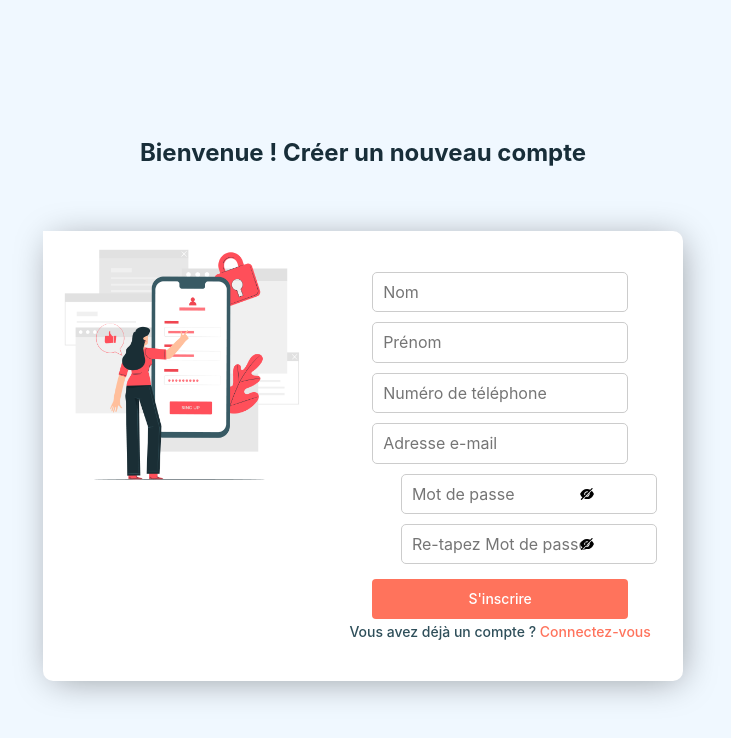
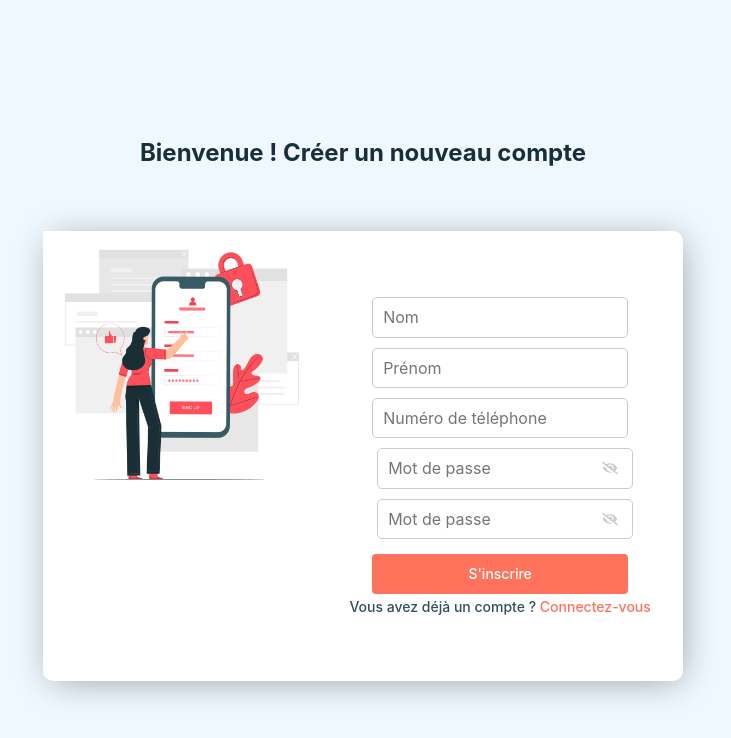
Before and after one commit to eya-harbaoui/InternshipPlatform, a React (Create React App) app in the folder frontend/: page /signup in a window 1280 px wide. Shown: the top 738 px of the page, without its empty margins (277-1008 px from the left). Built offline with nearby package versions, Linux system fonts and the light colour scheme.

Commit message:
admin users route and controller antegration and test with frontend :done

```diff
--- a/frontend/src/components/Admin/TabUsers.jsx
+++ b/frontend/src/components/Admin/TabUsers.jsx
@@ -11,10 +11,12 @@ import {
   Select,
 } from "antd";
 import { EditOutlined, DeleteOutlined, PlusOutlined } from "@ant-design/icons";
+import { EyeInvisibleOutlined, EyeTwoTone } from "@ant-design/icons";
 import axios from "axios";
 
 const { Option } = Select;
 
+// Composant pour les cellules éditables dans le tableau
 const EditableCell = ({
   editing,
   dataIndex,
@@ -41,6 +43,7 @@ const EditableCell = ({
             },
           ]}
         >
+          {/* Si le champ à éditer est le rôle, affiche une liste déroulante */}
           {dataIndex === "role" ? (
             <Select>
               <Option value="admin">Admin</Option>
@@ -60,58 +63,66 @@ const EditableCell = ({
   );
 };
 
+// Composant principal de la page des utilisateurs
 const TabUtilisateurs = () => {
   const [form] = Form.useForm();
   const [data, setData] = useState([]);
   const [editingKey, setEditingKey] = useState("");
   const [isModalVisible, setIsModalVisible] = useState(false);
 
+  // Fonction pour récupérer les données des utilisateurs depuis l'API
   useEffect(() => {
     fetchData();
   });
 
   const fetchData = async () => {
     try {
-      const response = await axios.get("http://localhost:8000/users_admin");
+      const response = await axios.get("http://localhost:8000/users");
       setData(response.data);
+      //console.log(data, "dataaa");
     } catch (error) {
       console.error("Failed to fetch data:", error);
     }
   };
 
-  const isEditing = (record) => record.id === editingKey;
+  const isEditing = (record) => record._id === editingKey;
 
   const edit = (record) => {
     form.setFieldsValue({
-      nom: record.nom,
-      prenom: record.prenom,
+      firstName: record.firstName,
+      lastName: record.lastName,
       email: record.email,
+      password: record.password,
+      phoneNumber: record.phoneNumber,
       role: record.role,
     });
-    setEditingKey(record.id);
+    setEditingKey(record._id);
   };
 
   const cancel = () => {
     setEditingKey("");
   };
 
+  // Fonction pour sauvegarder les modifications d'un utilisateur
   const save = async (key) => {
     try {
       const row = await form.validateFields();
+
       const newData = [...data];
-      const index = newData.findIndex((item) => key === item.id);
+      const index = newData.findIndex((item) => key === item._id);
       if (index > -1) {
         const item = newData[index];
         newData.splice(index, 1, {
           ...item,
           ...row,
         });
-        await axios.put(`http://localhost:8000/users_admin/${key}`, row);
+        console.log("key", key);
+        await axios.put(`http://localhost:8000/users/${key}`, row);
         setData(newData);
         setEditingKey("");
       } else {
         newData.push(row);
-        await axios.post("http://localhost:8000/users_admin", row);
+        await axios.post("http://localhost:8000/users", row);
         setData(newData);
         setEditingKey("");
       }
@@ -120,10 +131,11 @@ const TabUtilisateurs = () => {
     }
   };
 
+  // Fonction pour supprimer un utilisateur
   const handleDelete = async (key) => {
     try {
-      await axios.delete(`http://localhost:8000/users_admin/${key}`);
-      const newData = data.filter((item) => item.id !== key);
+      await axios.delete(`http://localhost:8000/users/${key}`);
+      const newData = data.filter((item) => item._id !== key);
       setData(newData);
     } catch (error) {
       console.error("Failed to delete:", error);
@@ -132,13 +144,14 @@ const TabUtilisateurs = () => {
 
   const handleAddUser = () => {
     setIsModalVisible(true);
-    form.resetFields(); // Reset form fields when opening modal
+    form.resetFields(); // Réinitialise les champs du formulaire à l'ouverture du modal
   };
+  // Fonction pour ajouter un nouveau utilisateur
 
   const handleModalOk = async () => {
     try {
       const values = await form.validateFields();
-      await axios.post("http://localhost:8000/users_admin", values);
+      await axios.post("http://localhost:8000/users", values);
       setIsModalVisible(false);
       form.resetFields();
       fetchData();
@@ -152,16 +165,17 @@ const TabUtilisateurs = () => {
     form.resetFields();
   };
 
+  // Configuration des colonnes du tableau
   const columns = [
     {
       title: "Nom",
-      dataIndex: "nom",
+      dataIndex: "firstName",
       width: "15%",
       editable: true,
     },
     {
       title: "Prénom",
-      dataIndex: "prenom",
+      dataIndex: "lastName",
       width: "15%",
       editable: true,
     },
@@ -169,6 +183,12 @@ const TabUtilisateurs = () => {
       title: "Email",
       dataIndex: "email",
       width: "20%",
+      editable: true,
+    },
+    {
+      title: "Numéro de téléphone",
+      dataIndex: "phoneNumber",
+      width: "25%",
       editable: true,
     },
     {
@@ -185,7 +205,7 @@ const TabUtilisateurs = () => {
         const editable = isEditing(record);
         return editable ? (
           <span>
-            <a onClick={() => save(record.id)} style={{ marginRight: 8 }}>
+            <a onClick={() => save(record._id)} style={{ marginRight: 8 }}>
               Enregistrer
             </a>
             <Popconfirm title="Voulez-vous annuler?" onConfirm={cancel}>
@@ -199,7 +219,7 @@ const TabUtilisateurs = () => {
             </a>
             <Popconfirm
               title="Voulez-vous supprimer cet utilisateur?"
-              onConfirm={() => handleDelete(record.id)}
+              onConfirm={() => handleDelete(record._id)}
             >
               <a style={{ marginLeft: 8, color: "blue" }}>Supprimer</a>
             </Popconfirm>
@@ -209,6 +229,7 @@ const TabUtilisateurs = () => {
     },
   ];
 
+  // Ajoute la fonctionnalité d'édition aux colonnes éditables
   const mergedColumns = columns.map((col) => {
     if (!col.editable) {
       return col;
@@ -233,7 +254,11 @@ const TabUtilisateurs = () => {
       </Typography.Title>
       <Button
         type="primary"
-        style={{ float: "right", marginBottom: "20px" ,backgroundColor:"#ff735c"}}
+        style={{
+          float: "right",
+          marginBottom: "20px",
+          backgroundColor: "#ff735c",
+        }}
         icon={<PlusOutlined />}
         onClick={handleAddUser}
       >
@@ -263,7 +288,7 @@ const TabUtilisateurs = () => {
       >
         <Form form={form} layout="vertical">
           <Form.Item
-            name="nom"
+            name="firstName"
             label="Nom"
             rules={[
               {
@@ -275,7 +300,7 @@ const TabUtilisateurs = () => {
             <Input />
           </Form.Item>
           <Form.Item
-            name="prenom"
+            name="lastName"
             label="Prénom"
             rules={[
               {
@@ -294,6 +319,27 @@ const TabUtilisateurs = () => {
             <Input />
           </Form.Item>
           <Form.Item
+            name="password"
+            label="Mot de passe"
+            rules={[{ required: true, message: "SVP entrez le mot de passe" }]}
+          >
+            <Input.Password
+              placeholder="input password"
+              iconRender={(visible) =>
+                visible ? <EyeTwoTone /> : <EyeInvisibleOutlined />
+              }
+            />
+          </Form.Item>
+          <Form.Item
+            name="phoneNumber"
+            label="Numéro de téléphone"
+            rules={[
+              { required: true, message: "SVP entrez le Numéro de téléphone" },
+            ]}
+          >
+            <Input />
+          </Form.Item>
+          <Form.Item
             name="role"
             label="Role"
             rules={[
@@ -304,11 +350,11 @@ const TabUtilisateurs = () => {
             ]}
           >
             <Select>
-              <Option value="admin">Admin</Option>
-              <Option value="RH">RH</Option>
-              <Option value="validateur technique">Validateur Technique</Option>
-              <Option value="etudiant">Étudiant</Option>
-              <Option value="manager">Manager</Option>
+              <Option value="Admin">Admin</Option>
+              <Option value="Assistant RH">Assistant RH</Option>
+              <Option value="Responsable RH">Responsable RH</Option>
+              <Option value="Manager">Manager</Option>
+              <Option value="Validator">Validator</Option>
             </Select>
           </Form.Item>
         </Form>
--- a/frontend/src/components/Input/PasswordInput.css
+++ /dev/null
@@ -1,32 +0,0 @@
-/* PasswordInput.css */
-.input-password-div-container {
-  position: relative;
-  display: flex;
-  align-items: center;
-  width: 100%;
-  margin-left: 43%;
-}
-
-.password-input {
-  width: 70%;
-  max-width: 300px;
-  padding: 10px;
-  margin: 5px;
-  border: 1px solid #ccc;
-  border-radius: 5px;
-  outline: none;
-  box-sizing: border-box;
-  position: relative;
-}
-
-.eye-icon {
-  position: absolute;
-  margin-left: 50%;
-  cursor: pointer;
-}
-
-.password-input:focus {
-  border-color: #ff735c;
-}
-
-/* Vous pouvez ajouter d'autres styles spécifiques au besoin */
--- a/frontend/src/components/Input/PasswordInput.js
+++ /dev/null
@@ -1,38 +0,0 @@
-// PasswordInput.jsx
-import React, { useState } from "react";
-import { AiFillEye, AiFillEyeInvisible } from "react-icons/ai";
-import "./PasswordInput.css"; // Ajoutez ce fichier CSS pour les styles du PasswordInput
-
-const PasswordInput = ({ placeholder, value, onChange, className }) => {
-  const [showPassword, setShowPassword] = useState(false);
-
-  const togglePasswordVisibility = () => {
-    setShowPassword(!showPassword);
-  };
-
-  const handlePasswordChange = (e) => {
-    onChange(e.target.value);
-  };
-
-  return (
-    <div className="input-password-div-container">
-      <input
-        type={showPassword ? "text" : "password"}
-        placeholder={placeholder}
-        className="password-input"
-        value={value}
-        onChange={handlePasswordChange}
-      />
-      {showPassword ? (
-        <AiFillEye className="eye-icon" onClick={togglePasswordVisibility} />
-      ) : (
-        <AiFillEyeInvisible
-          className="eye-icon"
-          onClick={togglePasswordVisibility}
-        />
-      )}
-    </div>
-  );
-};
-
-export default PasswordInput;
--- a/frontend/src/pages/Login/login.js
+++ b/frontend/src/pages/Login/login.js
@@ -3,20 +3,19 @@ import { Link } from "react-router-dom";
 import "./login.css";
 import { toast } from "react-toastify";
 import "react-toastify/dist/ReactToastify.css";
-import PasswordInput from "../../components/Input/PasswordInput";
 import axios from "axios";
+import { FaEye, FaEyeSlash } from "react-icons/fa";
 
 function Login() {
   const [email, setEmail] = useState("");
   const [password, setPassword] = useState("");
+    const [showPassword, setShowPassword] = useState(false);
+
 
   const handleEmailChange = (e) => {
     setEmail(e.target.value);
   };
 
-  const handlePasswordChange = (value) => {
-    setPassword(value);
-  };
 
  const handleSubmit = (e) => {
    e.preventDefault();
@@ -57,15 +56,32 @@ function Login() {
            onChange={handleEmailChange}
            placeholder="Adresse e-mail"
          />
-         <PasswordInput
-           name="password"
-           placeholder="Mot de passe"
-           value={password}
-           onChange={handlePasswordChange}
-         />
+         <div className="password-input-container">
+           <input
+             className="input-password-signup-right"
+             type={showPassword ? "text" : "password"}
+             name="password"
+             value={password}
+             onChange={(e)=>{setPassword(e.target.value)}}
+             placeholder="Mot de passe"
+           />
+           {showPassword ? (
+             <FaEye
+               className="eye-icon"
+               onClick={() => setShowPassword(!showPassword)}
+             />
+           ) : (
+             <FaEyeSlash
+               className="eye-icon"
+               onClick={() => setShowPassword(!showPassword)}
+             />
+           )}
+         </div>
+
          <button className="login-btn" type="submit" onClick={handleSubmit}>
            Se Connecter
          </button>
+
          <p className="login-text">
            Vous n'avez pas de compte ? <Link to="/signup">Inscrivez-vous</Link>
          </p>
--- a/frontend/src/pages/Signup/signup.css
+++ b/frontend/src/pages/Signup/signup.css
@@ -53,11 +53,44 @@
   border-radius: 5px;
   outline: none;
   box-sizing: border-box;
-  position: relative;
 }
 
 .input-signup-right:focus {
   border-color: #ff735c;
+}
+
+.input-password-signup-right {
+  width: 100%;
+  max-width: 300px;
+  padding: 10px;
+  margin: 5px;
+  border: 1px solid #ccc;
+  border-radius: 5px;
+  outline: none;
+  box-sizing: border-box;
+  position: relative;
+}
+
+.input-password-signup-right:focus {
+  border-color: #ff735c;
+}
+
+.password-input-container {
+  width: 70%;
+  position: relative;
+}
+
+.eye-icon {
+  position: absolute;
+  top: 50%;
+  transform: translateY(-50%);
+  right: 10px;
+  cursor: pointer;
+  color: #ccc;
+}
+
+.eye-icon:hover {
+  color: #ff735c;
 }
 
 .btn-signup {
@@ -66,26 +99,28 @@
   font-weight: 500;
   padding: 12px 25px;
   color: white;
-    background-color: #FF735C;
+  background-color: #ff735c;
   border-radius: 4px;
   margin: 10px 0 0 0;
   outline: none;
   border: none;
   cursor: pointer;
 }
+
 .text-signup {
   font-size: 14px;
   font-weight: 500;
-    color: #2F4F5A;
+  color: #2f4f5a;
   margin: 5px 0;
   padding: 0;
 }
 
-.text-signup>a {
+.text-signup > a {
   font-size: 14px;
   font-weight: 500;
-    color:  #FF735C;
+  color: #ff735c;
 }
+
 @media (max-width: 768px) {
   .signup-form-container {
     width: 90%;
@@ -93,7 +128,8 @@
     flex-direction: column;
   }
 
-    .left-signup, .right-signup {
+  .left-signup,
+  .right-signup {
     flex: 1;
     width: 100%;
   }
@@ -103,8 +139,10 @@
     height: auto;
   }
 
-    .input-signup-right, .btn-signup {
-        width: 90% !important;
+  .input-signup-right,
+  .input-password-signup-right,
+  .btn-signup {
+    width: 90%;
     margin: 5px 0;
   }
 }
--- a/frontend/src/pages/Signup/signup.js
+++ b/frontend/src/pages/Signup/signup.js
@@ -3,8 +3,8 @@ import React, { useState } from "react";
 import axios from "axios";
 import { toast } from "react-toastify";
 import "react-toastify/dist/ReactToastify.css";
-import PasswordInput from "../../components/Input/PasswordInput";
 import "./signup.css";
+import { FaEye, FaEyeSlash } from "react-icons/fa";
 
 const Signup = () => {
   const navigate = useNavigate();
@@ -17,6 +17,7 @@ const Signup = () => {
     passwordRetyped: "",
     phoneNumber: "",
   });
+  const [showPassword, setShowPassword] = useState(false);
 
   const handleChange = (e) => {
     const { name, value } = e.target;
@@ -49,7 +50,7 @@ const Signup = () => {
     }
 
     axios
-      .post("http://localhost:8000/user", {
+      .post("http://localhost:8000/users", {
         firstName,
         lastName,
         email,
@@ -101,36 +102,49 @@ const Signup = () => {
             onChange={handleChange}
             placeholder="Numéro de téléphone"
           />
+          <div className="password-input-container">
             <input
-            className="input-signup-right"
-            type="email"
-            name="email"
-            value={formData.email}
+              className="input-password-signup-right"
+              type={showPassword ? "text" : "password"}
+              name="password"
+              value={formData.password}
               onChange={handleChange}
-            placeholder="Adresse e-mail"
+              placeholder="Mot de passe"
             />
-          <PasswordInput
-            name="password"
+            {showPassword ? (
+              <FaEye
+                className="eye-icon"
+                onClick={() => setShowPassword(!showPassword)}
+              />
+            ) : (
+              <FaEyeSlash
+                className="eye-icon"
+                onClick={() => setShowPassword(!showPassword)}
+              />
+            )}
+          </div>
+          <div className="password-input-container">
+            <input
+              className="input-password-signup-right"
+              type={showPassword ? "text" : "password"}
+              name="passwordRetyped"
+              value={formData.passwordRetyped}
+              onChange={handleChange}
               placeholder="Mot de passe"
-            value={formData.password}
-            onChange={(value) =>
-              setFormData((prevFormData) => ({
-                ...prevFormData,
-                password: value,
-              }))
-            }
             />
-          <PasswordInput
-            name="passwordRetyped"
-            placeholder="Re-tapez Mot de passe"
-            value={formData.passwordRetyped}
-            onChange={(value) =>
-              setFormData((prevFormData) => ({
-                ...prevFormData,
-                passwordRetyped: value,
-              }))
-            }
+            {showPassword ? (
+              <FaEye
+                className="eye-icon"
+                onClick={() => setShowPassword(!showPassword)}
               />
+            ) : (
+              <FaEyeSlash
+                className="eye-icon"
+                onClick={() => setShowPassword(!showPassword)}
+              />
+            )}
+          </div>
+
           <button className="btn-signup" onClick={handleSubmit}>
             S'inscrire
           </button>
```
Also changed, not shown: frontend/src/components/Admin/DomaineStages.jsx (+21 -10 lines), 2 other files (tests, documents, lock files or other folders). Lines whose indentation alone changed are shown as unchanged.
